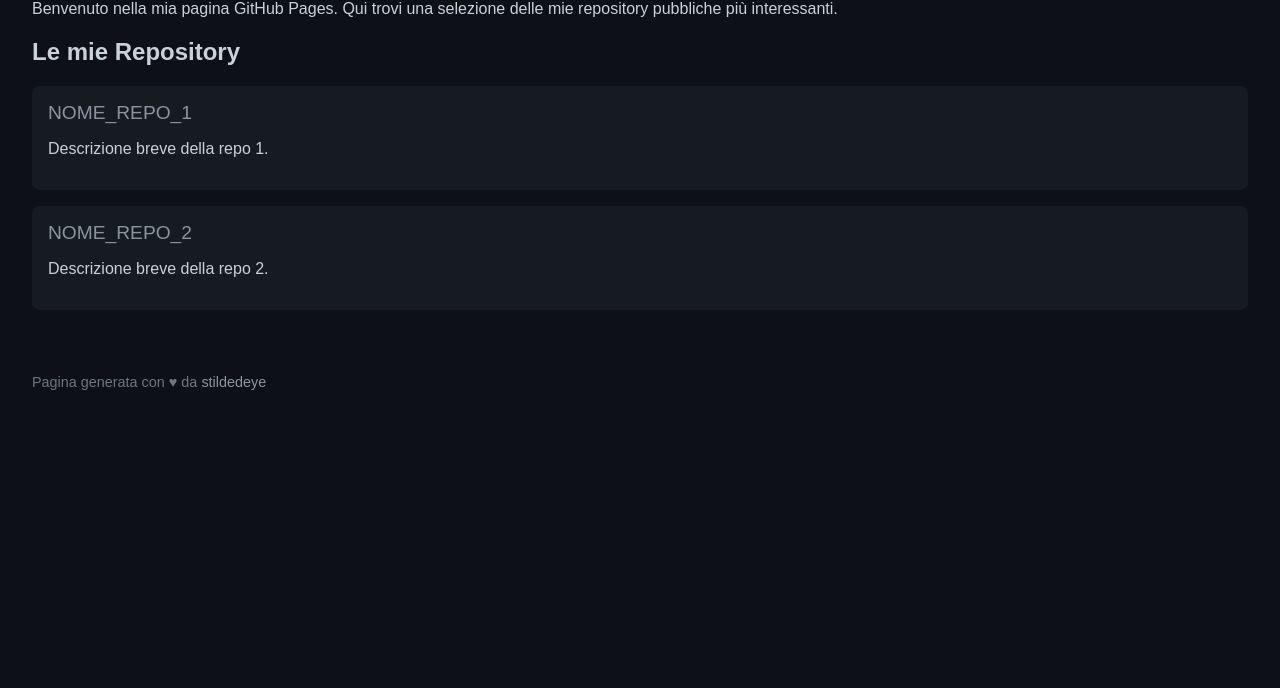
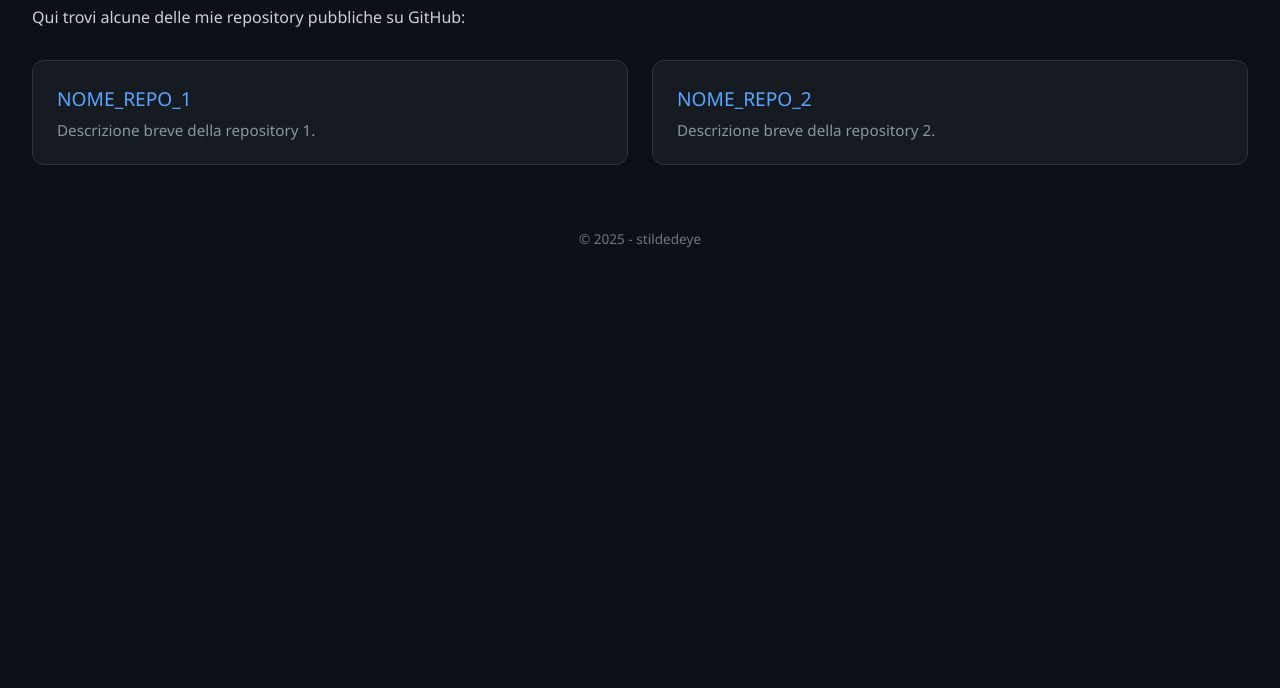
Before and after one commit to StilDedEye/stildedeye.github.io, a plain HTML site: page index.html in a window 1280 px wide. Shown: the part 112-800 px from the top of the page. Drawn offline with Linux system fonts and the light colour scheme.

Commit message:
Update index.html

```diff
--- a/index.html
+++ b/index.html
@@ -3,65 +3,91 @@
 <head>
   <meta charset="UTF-8" />
   <meta name="viewport" content="width=device-width, initial-scale=1.0"/>
-  <title>Benvenuto su GitHub - stildedeye</title>
+  <title>GitHub di stildedeye</title>
   <style>
     body {
-      font-family: Arial, sans-serif;
-      background: #0d1117;
-      color: #c9d1d9;
       margin: 0;
       padding: 2rem;
+      font-family: 'Segoe UI', sans-serif;
+      background-color: #0d1117;
+      color: #c9d1d9;
     }
-    h1 {
+
+    h1, h2 {
       color: #58a6ff;
     }
+
     a {
-      color: #8b949e;
       text-decoration: none;
+      color: inherit;
     }
-    a:hover {
+
+    .container {
+      display: grid;
+      grid-template-columns: repeat(auto-fit, minmax(280px, 1fr));
+      gap: 1.5rem;
+      margin-top: 2rem;
+    }
+
+    .repo-box {
+      background: #161b22;
+      border: 1px solid #30363d;
+      border-radius: 12px;
+      padding: 1.5rem;
+      transition: transform 0.2s, box-shadow 0.2s;
+    }
+
+    .repo-box:hover {
+      transform: translateY(-4px);
+      box-shadow: 0 0 10px #58a6ff33;
+    }
+
+    .repo-title {
+      font-size: 1.2rem;
+      margin-bottom: 0.5rem;
       color: #58a6ff;
     }
-    .repo-list {
-      list-style: none;
-      padding: 0;
+
+    .repo-description {
+      font-size: 0.95rem;
+      color: #8b949e;
     }
-    .repo {
-      margin: 1rem 0;
-      padding: 1rem;
-      background: #161b22;
-      border-radius: 8px;
-    }
-    .repo-title {
-      font-size: 1.2rem;
-      color: #c9d1d9;
-    }
+
     .footer {
+      text-align: center;
       margin-top: 4rem;
-      font-size: 0.9rem;
       color: #6e7681;
+      font-size: 0.85rem;
     }
   </style>
 </head>
 <body>
-  <h1>Ciao! Sono <a href="https://github.com/stildedeye">@stildedeye</a></h1>
-  <p>Benvenuto nella mia pagina GitHub Pages. Qui trovi una selezione delle mie repository pubbliche più interessanti.</p>
 
-  <h2>Le mie Repository</h2>
-  <ul class="repo-list">
-    <li class="repo">
-      <div class="repo-title"><a href="https://github.com/stildedeye/NOME_REPO_1">NOME_REPO_1</a></div>
-      <p>Descrizione breve della repo 1.</p>
-    </li>
-    <li class="repo">
-      <div class="repo-title"><a href="https://github.com/stildedeye/NOME_REPO_2">NOME_REPO_2</a></div>
-      <p>Descrizione breve della repo 2.</p>
-    </li>
-    <!-- Aggiungi altre repo qui -->
-  </ul>
+  <h1>Ciao, sono <a href="https://github.com/stildedeye">@stildedeye</a></h1>
+  <p>Qui trovi alcune delle mie repository pubbliche su GitHub:</p>
+
+  <div class="container">
+    <div class="repo-box">
+      <a href="https://github.com/stildedeye/NOME_REPO_1">
+        <div class="repo-title">NOME_REPO_1</div>
+        <div class="repo-description">Descrizione breve della repository 1.</div>
+      </a>
+    </div>
+
+    <div class="repo-box">
+      <a href="https://github.com/stildedeye/NOME_REPO_2">
+        <div class="repo-title">NOME_REPO_2</div>
+        <div class="repo-description">Descrizione breve della repository 2.</div>
+      </a>
+    </div>
+
+    <!-- Aggiungi altri box qui copiando e incollando -->
+
+  </div>
 
   <div class="footer">
-    Pagina generata con ♥ da <a href="https://github.com/stildedeye">stildedeye</a>
+    © 2025 - <a href="https://github.com/stildedeye">stildedeye</a>
   </div>
+
 </body>
 </html>
```
